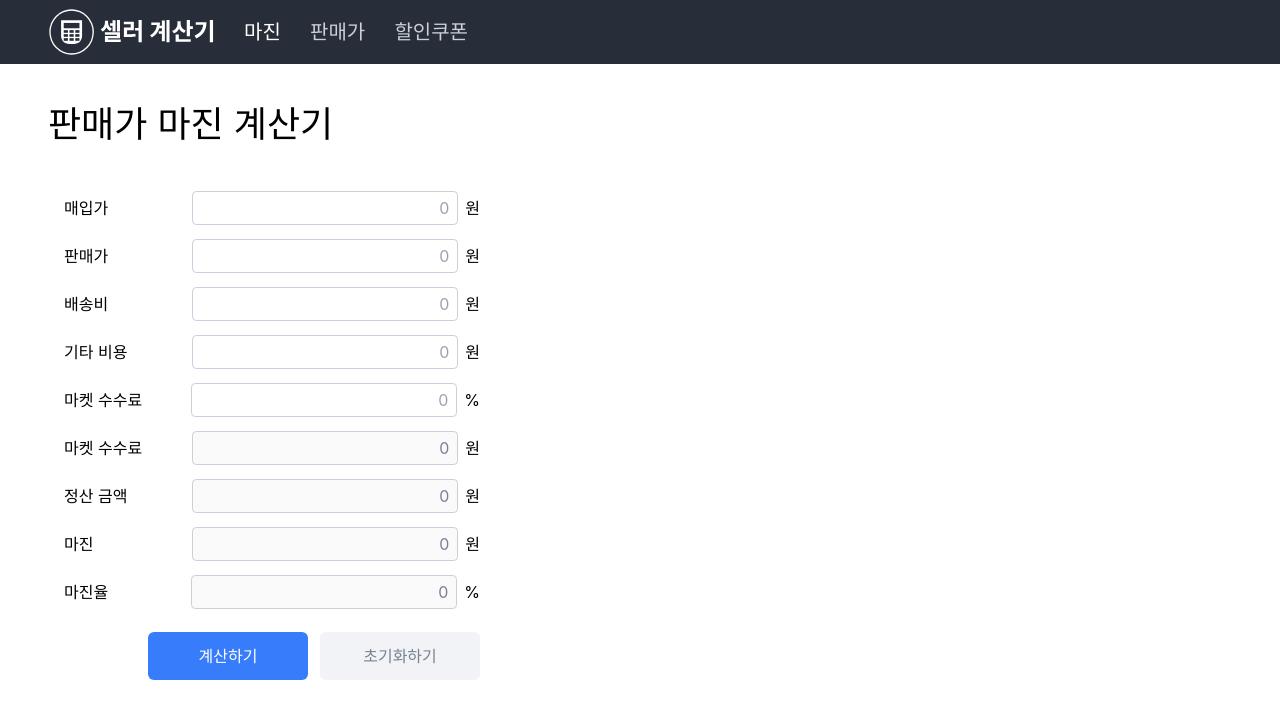
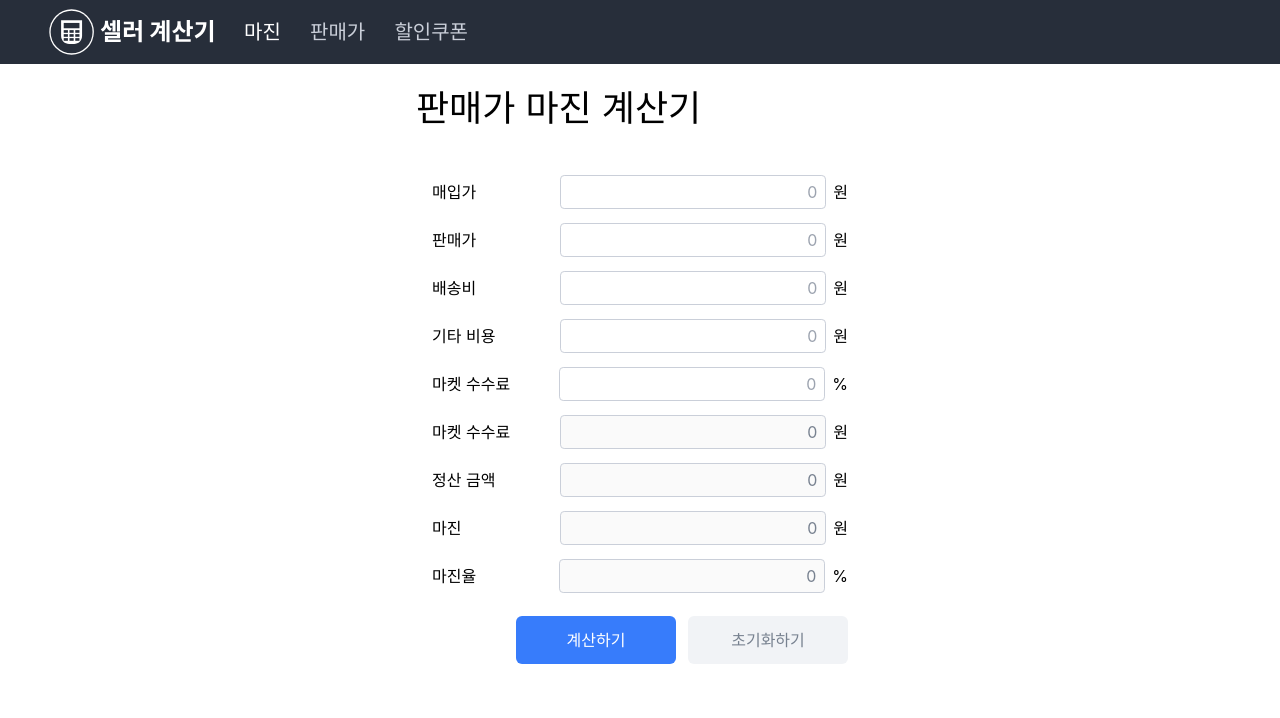
Before and after one commit to Ah-ae/seller-calculator, a Next.js app: page / in a window 1280 px wide. Shown: the top 718 px of the page. Built offline with nearby package versions, Linux system fonts and the light colour scheme.

Commit message:
minor style 수정

```diff
--- a/components/ui/Container.js
+++ b/components/ui/Container.js
@@ -1,3 +1,3 @@
 export default function Container({ children }) {
-  return <main className="px-12 py-4">{children}</main>;
+  return <div className="mx-auto my-0 w-3/5 max-w-md">{children}</div>;
 }
--- a/components/ui/InputBox.js
+++ b/components/ui/InputBox.js
@@ -17,7 +17,7 @@ export default function InputBox({
           id={id}
           className={`px-2 py-1 ${
             disabled ? "text-gray400" : "text-black"
-          } text-right`}
+          } text-right focus:outline-gray600`}
           disabled={disabled ? true : false}
           value={value}
           placeholder="0"
--- a/styles/globals.css
+++ b/styles/globals.css
@@ -22,6 +22,10 @@ a {
 input {
   outline: 1px solid #cacfd9;
   border-radius: 0.2rem;
+}
+
+button:focus {
+  outline: none;
 }
 
 /* input number 상하 화살표 없애기 */
```
